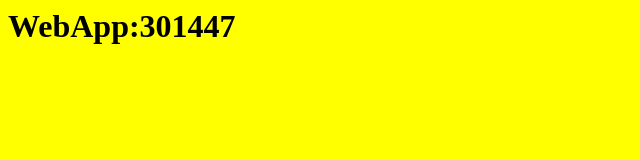
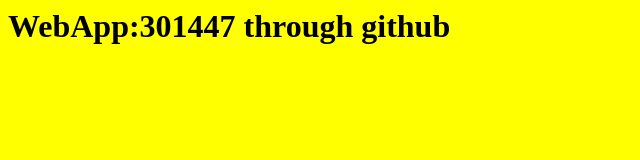
Before and after one commit to venkyt2411/azure-training, a plain HTML site: page index.html in a window 1280 px wide. Shown: the whole page, without its empty margins (0-640 px from the left). Drawn offline with Linux system fonts and the light colour scheme.

Commit message:
Update index.html

```diff
--- a/index.html
+++ b/index.html
@@ -3,6 +3,6 @@
 <title> My WebApp </title>
 </head>
 <body bgcolor=yellow>
-<h1> WebApp:301447 </h1>
+<h1> WebApp:301447 through github</h1>
 </body>
 </html>
```
